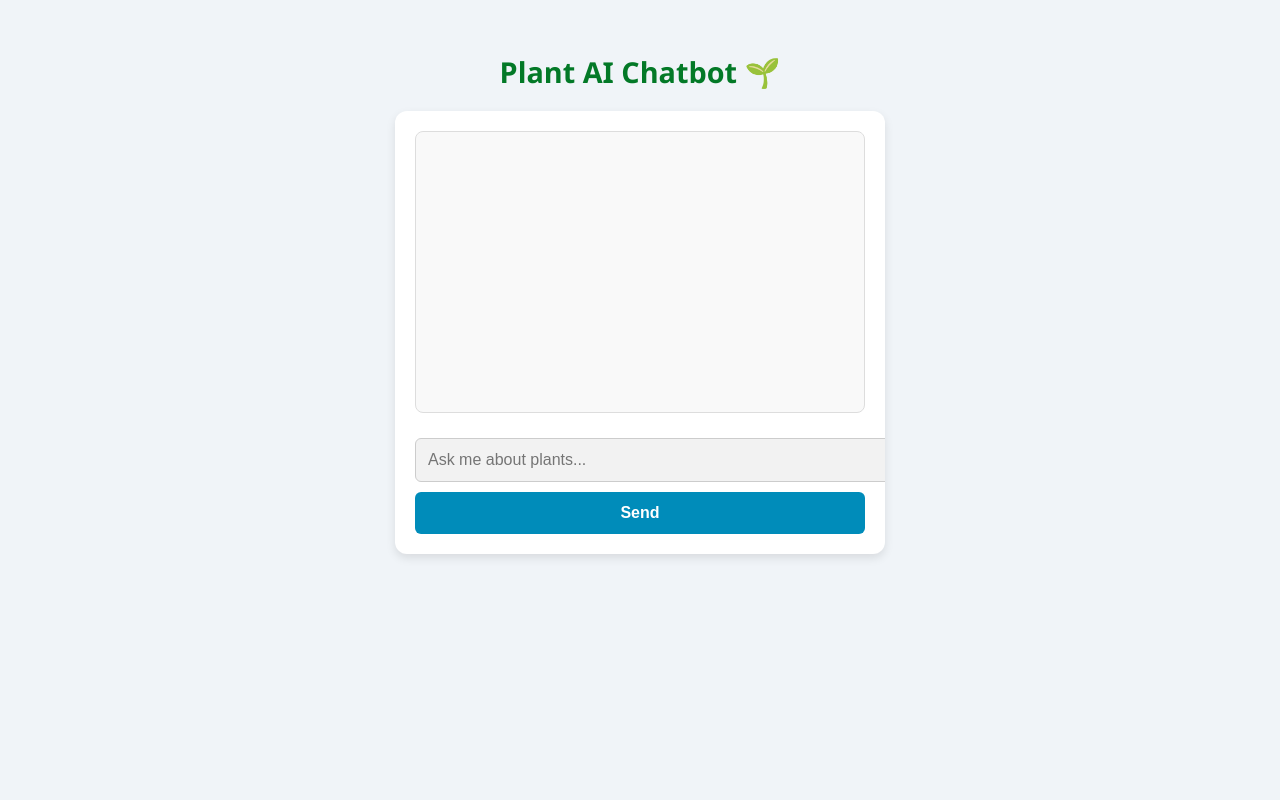
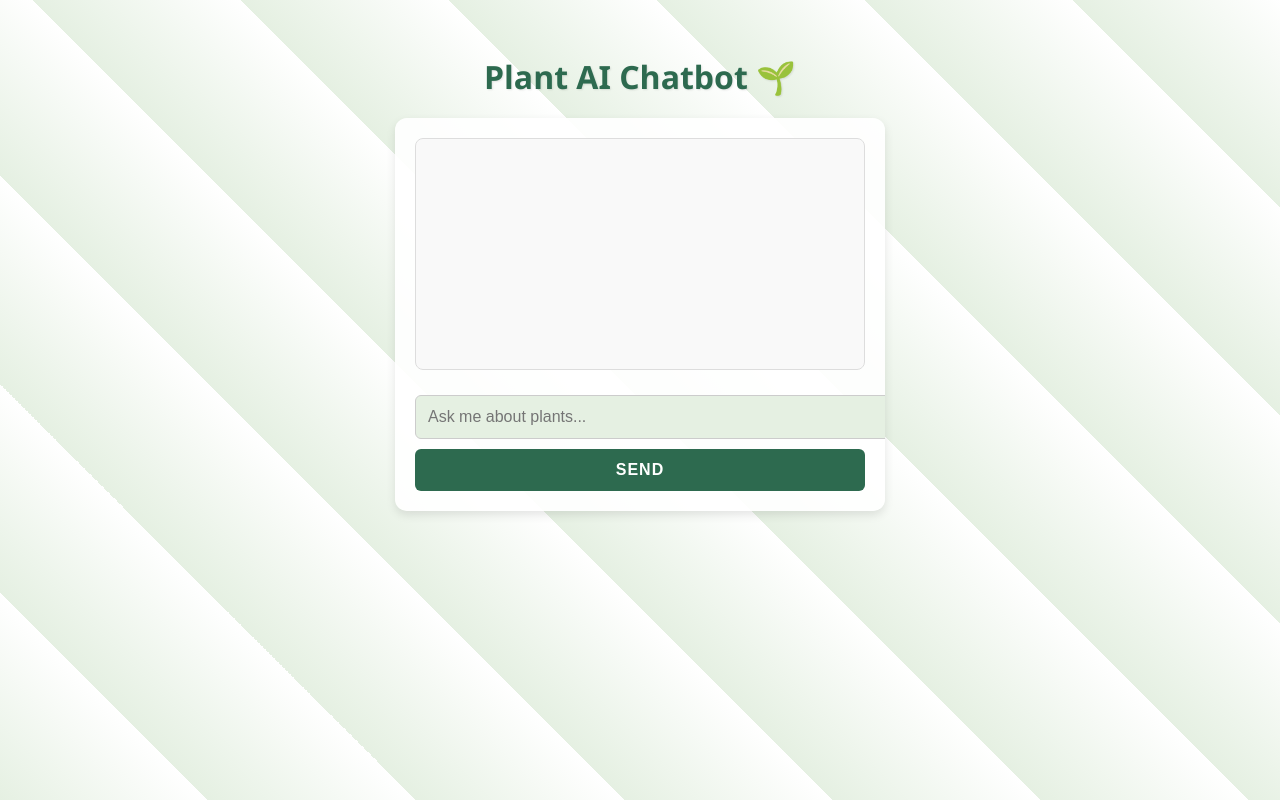
Before and after one commit to SFatimah56/Botanist-AI, a plain HTML site: page index.html in a window 1280 px wide. Drawn offline with Linux system fonts and the light colour scheme.

Commit message:
Update styles.css

```diff
--- a/styles.css
+++ b/styles.css
@@ -3,8 +3,12 @@ body {
     font-family: 'Segoe UI', Tahoma, Geneva, Verdana, sans-serif;
     text-align: center;
     padding: 20px;
-    background-color: #f0f4f8; /* A soft light background for a clean look */
-    color: #333; /* A neutral dark color for text to keep it readable */
+    background-color: #fff9e6; /* Soft yellow background */
+    color: #333; /* Neutral dark color for text */
+    background-image:
+        repeating-linear-gradient(45deg, #e5f0e2 10%, #ffffff 20%), /* Subtle plant gradient pattern */
+        radial-gradient(circle, rgba(0, 255, 128, 0.1), rgba(255, 255, 255, 0.3)); /* Light green background with a subtle green hue */
+    background-attachment: fixed; /* Keeps the background image fixed when scrolling */
 }
 
 /* Main chat container */
@@ -12,7 +16,7 @@ body {
     width: 100%;
     max-width: 450px;
     margin: 0 auto;
-    background-color: #ffffff; /* White background for the chatbox for clarity */
+    background-color: rgba(255, 255, 255, 0.9); /* White background with transparency for the chatbox */
     border-radius: 12px;
     box-shadow: 0 4px 10px rgba(0, 0, 0, 0.1); /* Softer shadow for professionalism */
     padding: 20px;
@@ -21,26 +25,25 @@ body {
 
 /* Heading styling */
 h2 {
-    color: #037927; /* Dark teal color for a strong, professional title */
+    color: #2d6a4f; /* Deep green color for a strong, nature-inspired title */
     margin-bottom: 20px;
-    font-size: 1.8rem;
+    font-size: 2rem;
+    font-weight: bold;
+    text-shadow: 1px 1px 2px rgba(0, 0, 0, 0.1); /* Subtle text shadow for effect */
 }
 
 /* Message display area */
 #messages {
     border: 1px solid #ddd;
     padding: 15px;
-    height: 250px; /* Set a fixed height */
-    max-height: 300px; /* Limit max height */
+    min-height: 200px;
     text-align: left;
-    background-color: #f9f9f9; /* Slightly lighter background */
+    background-color: #f9f9f9; /* Slightly lighter background for messages */
     border-radius: 8px;
-    overflow-y: auto; /* Enable scrolling */
+    overflow-y: auto;
     margin-bottom: 15px;
-    display: flex;
-    flex-direction: column;
+    font-family: 'Segoe UI', Tahoma, Geneva, Verdana, sans-serif;
 }
-
 
 /* Input and button styling */
 input, button {
@@ -54,15 +57,17 @@ input, button {
 
 /* Button styling */
 button {
-    background-color: #008CBA; /* Soft blue to keep the design professional */
+    background-color: #2d6a4f; /* Rich green button for a plant theme */
     color: white;
     cursor: pointer;
     font-weight: bold;
     border: none;
+    text-transform: uppercase;
+    letter-spacing: 1px;
 }
 
 button:hover {
-    background-color: #005f73; /* Darker teal on hover */
+    background-color: #1b4e31; /* Darker green on hover */
 }
 
 /* Input box (user message area) */
@@ -70,7 +75,7 @@ input[type="text"] {
     border: 1px solid #ccc;
     border-radius: 6px;
     font-size: 1rem;
-    background-color: #f2f2f2;
+    background-color: #e5f0e2; /* Light green background for the input */
 }
 
 /* User messages */
@@ -84,6 +89,7 @@ input[type="text"] {
     max-width: 80%;
     text-align: left;
     font-size: 1.1rem;
+    position: relative;
 }
 
 /* ChatGPT messages */
@@ -97,6 +103,20 @@ input[type="text"] {
     max-width: 80%;
     text-align: left;
     font-size: 1.1rem;
+    position: relative;
+}
+
+/* Plant Emojis in Message Area */
+.message.user::before {
+    content: "🌱"; /* Adding a plant emoji before the user message */
+    margin-right: 8px;
+    font-size: 1.5rem;
+}
+
+.message.chatgpt::before {
+    content: "🍃"; /* Adding a plant emoji before the chatbot message */
+    margin-right: 8px;
+    font-size: 1.5rem;
 }
 
 /* Mobile responsiveness */
```
